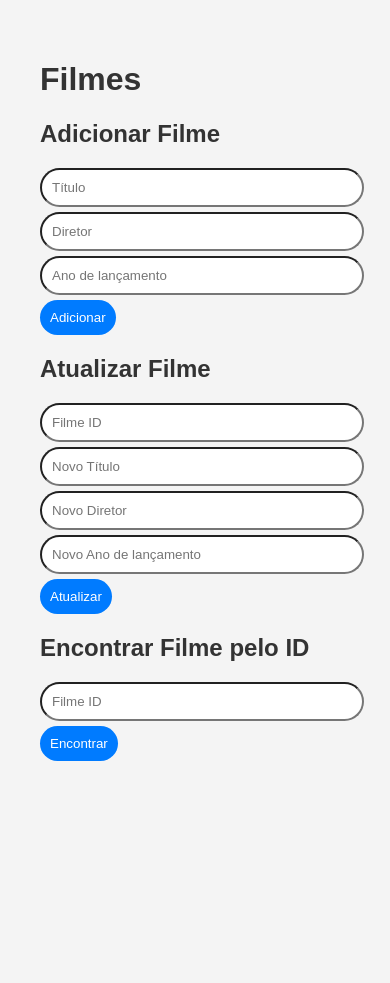
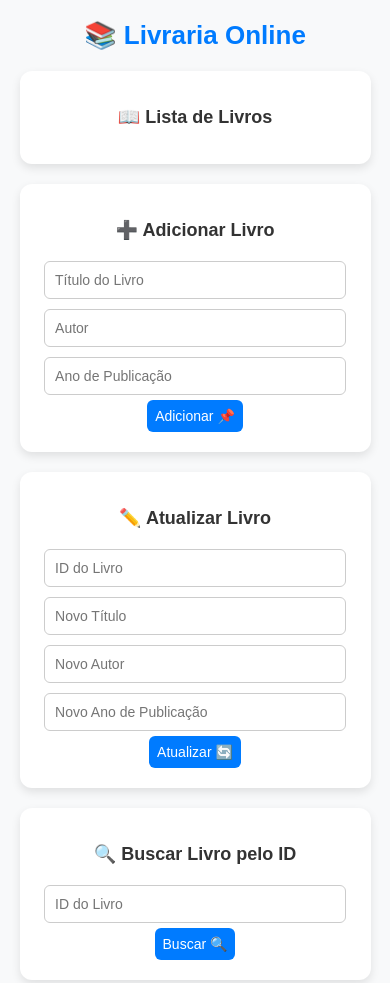
Before and after one commit to MarcusVynicius1/Livraria_API, a website: page src/view/index.html in a window 390 px wide. Shown: the top 983 px of the page. Before the commit the page ends 844 px from the top, so only its background shows below. Drawn offline with Linux system fonts and the light colour scheme; no server answers.

Commit message:
Melhorias no Front End.

```diff
--- a/src/controllers/LivroController.ts
+++ b/src/controllers/LivroController.ts
@@ -25,8 +25,8 @@ export class LivroController {
 
   async create(req: Request, res: Response): Promise<Response> {
     try {
-      const { title, director, releaseYear } = req.body;
-      const newLivro = await Livro.create({ title, director, releaseYear });
+      const { title, author, releaseYear } = req.body;
+      const newLivro = await Livro.create({ title, author, releaseYear });
       return res.status(201).json(newLivro);
     } catch (error) {
       return res.status(500).json({ error: 'Failed to create livro' });
--- a/src/dto/LivroDTO.ts
+++ b/src/dto/LivroDTO.ts
@@ -1,5 +1,5 @@
 export interface livroDTO {
     title: string;
-    director: string;
+    author: string;
     releaseYear: number;
 }
--- a/src/models/Livro.ts
+++ b/src/models/Livro.ts
@@ -4,7 +4,7 @@ import { sequelize } from '../database';
 export class Livro extends Model {
   public id!: number;
   public title!: string;
-  public director!: string;
+  public author!: string;
   public releaseYear!: number;
 }
 
@@ -19,7 +19,7 @@ Livro.init(
       type: DataTypes.STRING,
       allowNull: false,
     },
-    director: {
+    author: {
       type: DataTypes.STRING,
       allowNull: false,
     },
--- a/src/view/app.js
+++ b/src/view/app.js
@@ -5,43 +5,44 @@ document.addEventListener('DOMContentLoaded', () => {
     const searchForm = document.getElementById('search-form');
     const searchResult = document.getElementById('search-result');
 
-    async function fetchlivros() {
+    async function fetchLivros() {
         const response = await fetch('/livros');
         const livros = await response.json();
         livroList.innerHTML = '';
         livros.forEach(livro => {
             const li = document.createElement('li');
-            li.textContent = `${livro.id} - ${livro.title} (${livro.releaseYear}) - Diirigido por ${livro.director}`;
+            li.innerHTML = `<strong>${livro.title}</strong> (${livro.releaseYear}) - Autor: ${livro.author}`;
 
             const deleteButton = document.createElement('button');
-            deleteButton.textContent = 'Deletar';
-            deleteButton.onclick = () => deletelivro(livro.id);
+            deleteButton.textContent = '🗑️';
+            deleteButton.classList.add('delete');
+            deleteButton.onclick = () => deleteLivro(livro.id);
 
             li.appendChild(deleteButton);
             livroList.appendChild(li);
         });
     }
 
-    async function deletelivro(id) {
+    async function deleteLivro(id) {
         if (confirm('Tem certeza que deseja deletar?')) {
             await fetch(`/livros/${id}`, { method: 'DELETE' });
-            fetchlivros();
+            fetchLivros();
         }
     }
 
     livroForm.addEventListener('submit', async (event) => {
         event.preventDefault();
         const title = document.getElementById('title').value;
-        const director = document.getElementById('director').value;
+        const author = document.getElementById('author').value;
         const releaseYear = document.getElementById('releaseYear').value;
 
         await fetch('/livros', {
             method: 'POST',
             headers: { 'Content-Type': 'application/json' },
-            body: JSON.stringify({ title, director, releaseYear })
+            body: JSON.stringify({ title, author, releaseYear })
         });
 
-        fetchlivros();
+        fetchLivros();
         livroForm.reset();
     });
 
@@ -49,15 +50,15 @@ document.addEventListener('DOMContentLoaded', () => {
         event.preventDefault();
         const id = document.getElementById('update-id').value;
         const title = document.getElementById('update-title').value;
-        const director = document.getElementById('update-director').value;
+        const author = document.getElementById('update-author').value;
         const releaseYear = document.getElementById('update-releaseYear').value;
 
         await fetch(`/livros/${id}`, {
             method: 'PATCH',
             headers: { 'Content-Type': 'application/json' },
-            body: JSON.stringify({ title, director, releaseYear })
+            body: JSON.stringify({ title, author, releaseYear })
         });
-        fetchlivros();
+        fetchLivros();
         updateForm.reset();
     });
 
@@ -66,8 +67,10 @@ document.addEventListener('DOMContentLoaded', () => {
         const id = document.getElementById('search-id').value;
         const response = await fetch(`/livros/${id}`);
         const livro = await response.json();
-        searchResult.innerHTML = livro.id ? `<p>${livro.title} (${livro.releaseYear}) - Dirigido por ${livro.director}</p>` : '<p>Filme não encontrado</p>';
+        searchResult.innerHTML = livro.id
+            ? `<p><strong>${livro.title}</strong> (${livro.releaseYear}) - Autor: ${livro.author}</p>`
+            : '<p>📕 Livro não encontrado!</p>';
     });
 
-    fetchlivros();
+    fetchLivros();
 });
--- a/src/view/index.html
+++ b/src/view/index.html
@@ -3,36 +3,48 @@
 <head>
     <meta charset="UTF-8">
     <meta name="viewport" content="width=device-width, initial-scale=1.0">
-    <title>Filmes API</title>
+    <title>Livraria</title>
     <link rel="stylesheet" href="styles.css">
     <script defer src="app.js"></script>
 </head>
 <body>
-    <h1>Filmes</h1>
+    <div class="container">
+        <h1>📚 Livraria Online</h1>
+
+        <section class="card">
+            <h2>📖 Lista de Livros</h2>
             <ul id="livro-list"></ul>
+        </section>
 
-    <h2>Adicionar Filme</h2>
+        <section class="card">
+            <h2>➕ Adicionar Livro</h2>
             <form id="livro-form">
-        <input type="text" id="title" placeholder="Título" required>
-        <input type="text" id="director" placeholder="Diretor" required>
-        <input type="number" id="releaseYear" placeholder="Ano de lançamento" required>
-        <button type="submit">Adicionar</button>
+                <input type="text" id="title" placeholder="Título do Livro" required>
+                <input type="text" id="author" placeholder="Autor" required>
+                <input type="number" id="releaseYear" placeholder="Ano de Publicação" required>
+                <button type="submit">Adicionar 📌</button>
             </form>
+        </section>
 
-    <h2>Atualizar Filme</h2>
+        <section class="card">
+            <h2>✏️ Atualizar Livro</h2>
             <form id="update-form">
-        <input type="number" id="update-id" placeholder="Filme ID" required>
+                <input type="number" id="update-id" placeholder="ID do Livro" required>
                 <input type="text" id="update-title" placeholder="Novo Título" required>
-        <input type="text" id="update-director" placeholder="Novo Diretor" required>
-        <input type="number" id="update-releaseYear" placeholder="Novo Ano de lançamento" required>
-        <button type="submit">Atualizar</button>
+                <input type="text" id="update-author" placeholder="Novo Autor" required>
+                <input type="number" id="update-releaseYear" placeholder="Novo Ano de Publicação" required>
+                <button type="submit">Atualizar 🔄</button>
             </form>
+        </section>
 
-    <h2>Encontrar Filme pelo ID</h2>
+        <section class="card">
+            <h2>🔍 Buscar Livro pelo ID</h2>
             <form id="search-form">
-        <input type="number" id="search-id" placeholder="Filme ID" required>
-        <button type="submit">Encontrar</button>
+                <input type="number" id="search-id" placeholder="ID do Livro" required>
+                <button type="submit">Buscar 🔍</button>
             </form>
             <div id="search-result"></div>
+        </section>
+    </div>
 </body>
 </html>
--- a/src/view/styles.css
+++ b/src/view/styles.css
@@ -1,51 +1,99 @@
 body {
-    font-family: Arial, sans-serif;
-    margin: 20px;
-    padding: 20px;
-    background-color: #f4f4f4;
+    font-family: 'Arial', sans-serif;
+    margin: 0;
+    padding: 0;
+    background-color: #f8f9fa;
 }
-h1, h2 {
-    color: #333;
+
+.container {
+    width: 90%;
+    max-width: 600px;
+    margin: 20px auto;
+    text-align: center;
 }
-form {
+
+h1 {
+    color: #007bff;
+    font-size: 26px;
     margin-bottom: 20px;
 }
+
+.card {
+    background: white;
+    padding: 20px;
+    border-radius: 12px;
+    box-shadow: 0px 4px 10px rgba(0, 0, 0, 0.1);
+    margin-bottom: 20px;
+}
+
+h2 {
+    color: #333;
+    font-size: 18px;
+}
+
+form {
+    display: flex;
+    flex-direction: column;
+    align-items: center;
+}
+
 input {
-    display: block;
+    width: 90%;
+    max-width: 400px;
+    padding: 10px;
     margin: 5px 0;
-    padding: 10px;
-    width: 100%;
-    max-width: 300px;
-    border-radius: 30px;
+    border: 1px solid #ccc;
+    border-radius: 6px;
+    font-size: 16px;
 }
+
 button {
-    padding: 10px;
+    padding: 10px 15px;
+    font-size: 16px;
     background-color: #007bff;
     color: white;
     border: none;
+    border-radius: 6px;
     cursor: pointer;
-    border-radius: 30px;
+    transition: background 0.3s;
 }
+
 button:hover {
     background-color: #0056b3;
 }
+
 ul {
-    list-style-type: none;
+    list-style: none;
     padding: 0;
 }
+
 li {
-    background: white;
+    background: #ffffff;
+    padding: 10px;
     margin: 5px 0;
-    padding: 10px;
-    border-radius: 5px;
+    border-radius: 6px;
     display: flex;
     justify-content: space-between;
     align-items: center;
-    border-radius: 30px;
+    box-shadow: 2px 2px 8px rgba(0, 0, 0, 0.1);
 }
+
 button.delete {
     background-color: red;
+    padding: 6px 12px;
+    font-size: 14px;
 }
+
 button.delete:hover {
     background-color: darkred;
 }
+
+@media (max-width: 500px) {
+    input {
+        font-size: 14px;
+    }
+    button {
+        font-size: 14px;
+        padding: 8px;
+    }
+}
```
Lines whose indentation alone changed are shown as unchanged.
